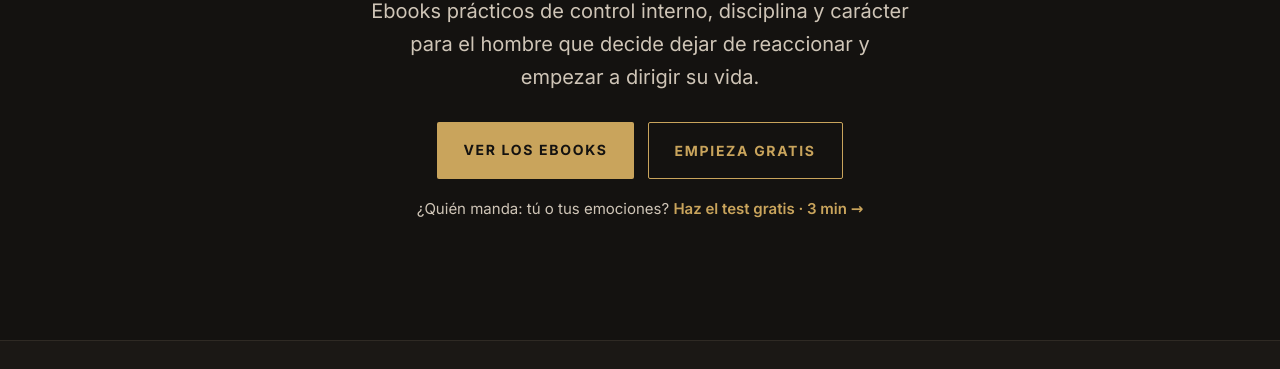
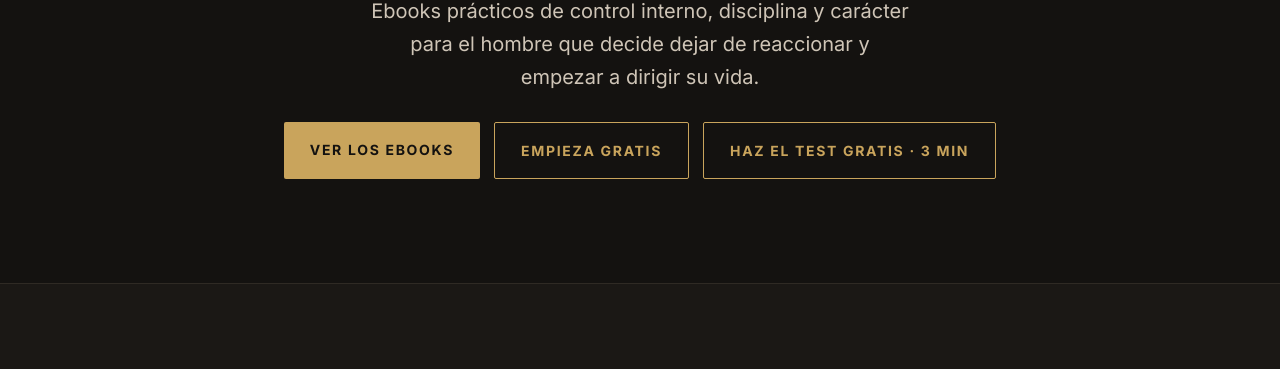
Before and after one commit to macbook7605-ship-it/EXPANSIONdeDOMINIO, a plain HTML site: page site/index.html in a window 1280 px wide. Shown: the part 419-788 px from the top of the page. Drawn offline with nearby package versions, Linux system fonts and the light colour scheme; a web font is replaced by a local one.

Commit message:
Mostrar el acceso al test como botón
Co-Authored-By: Claude Opus 5.5 <noreply@anthropic.com>
Claude-Session: https://claude.ai/code/session_019ZvjApRBpkDHBJfVE57ASE

```diff
--- a/site/estilos.css
+++ b/site/estilos.css
@@ -188,8 +188,3 @@ footer p { max-width: 640px; margin: 10px auto 0; }
 }
 .book.featured { border-color: var(--gold); }
 section[id] { scroll-margin-top: 72px; }
-
-/* Acceso al test */
-.test-link { margin-top: 18px; font-size: 15px; color: var(--cream-soft); }
-.test-link a { color: var(--gold); font-weight: 600; text-decoration: none; }
-.test-link a:hover { text-decoration: underline; }
--- a/site/index.html
+++ b/site/index.html
@@ -53,8 +53,8 @@
       <div class="ctas center">
         <a class="btn btn-gold" href="#ebooks">Ver los ebooks</a>
         <a class="btn btn-line" href="habitos-emocionales/#gratis">Empieza gratis</a>
+        <a class="btn btn-line" href="test/">Haz el test gratis · 3 min</a>
       </div>
-      <p class="test-link">¿Quién manda: tú o tus emociones? <a href="test/">Haz el test gratis · 3 min →</a></p>
     </div>
   </section>
 
```
Also changed, not shown: site/habitos-emocionales/index.html (+1 -1 lines).
